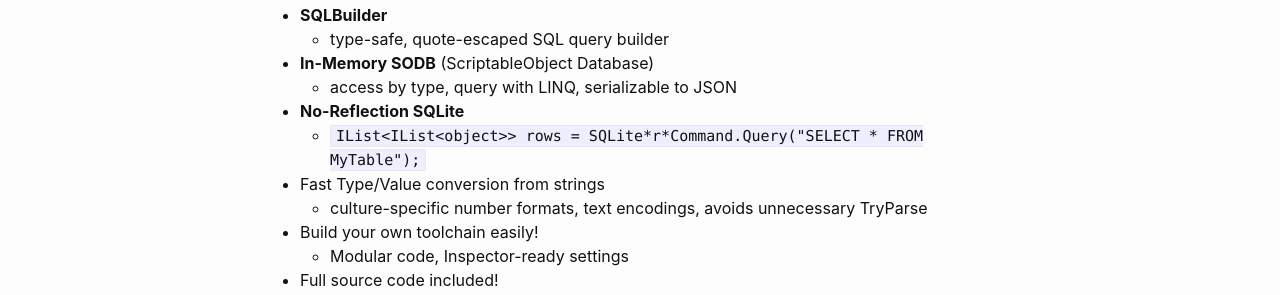
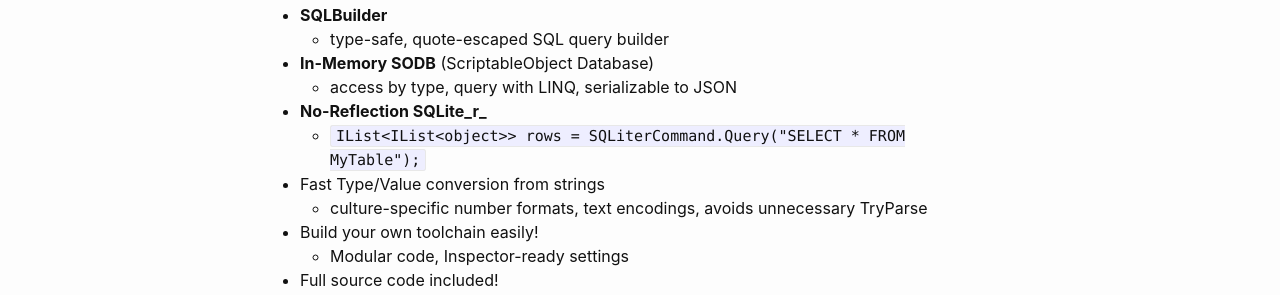
Before and after one commit to CodeSmile-0000011110110111/data.io-home, a Jekyll site: the page built from index.md, in a window 1280 px wide. Shown: the part 654-949 px from the top of the page. Built offline with Jekyll 4.4.1, drawn with Linux system fonts in a browser that asks for light colours.

Commit message:
Update index.md

```diff
--- a/index.md
+++ b/index.md
@@ -20,8 +20,8 @@ I just cannot _NOT_ write code the right way ...
   - type-safe, quote-escaped SQL query builder
 - **In-Memory SODB** (ScriptableObject Database)
   - access by type, query with LINQ, serializable to JSON
-- **No-Reflection SQLite**
-  - `IList<IList<object>> rows = SQLite*r*Command.Query("SELECT * FROM MyTable");`
+- **No-Reflection SQLite_r_**
+  - `IList<IList<object>> rows = SQLiterCommand.Query("SELECT * FROM MyTable");`
 - Fast Type/Value conversion from strings
   - culture-specific number formats, text encodings, avoids unnecessary TryParse
 - Build your own toolchain easily!
```
